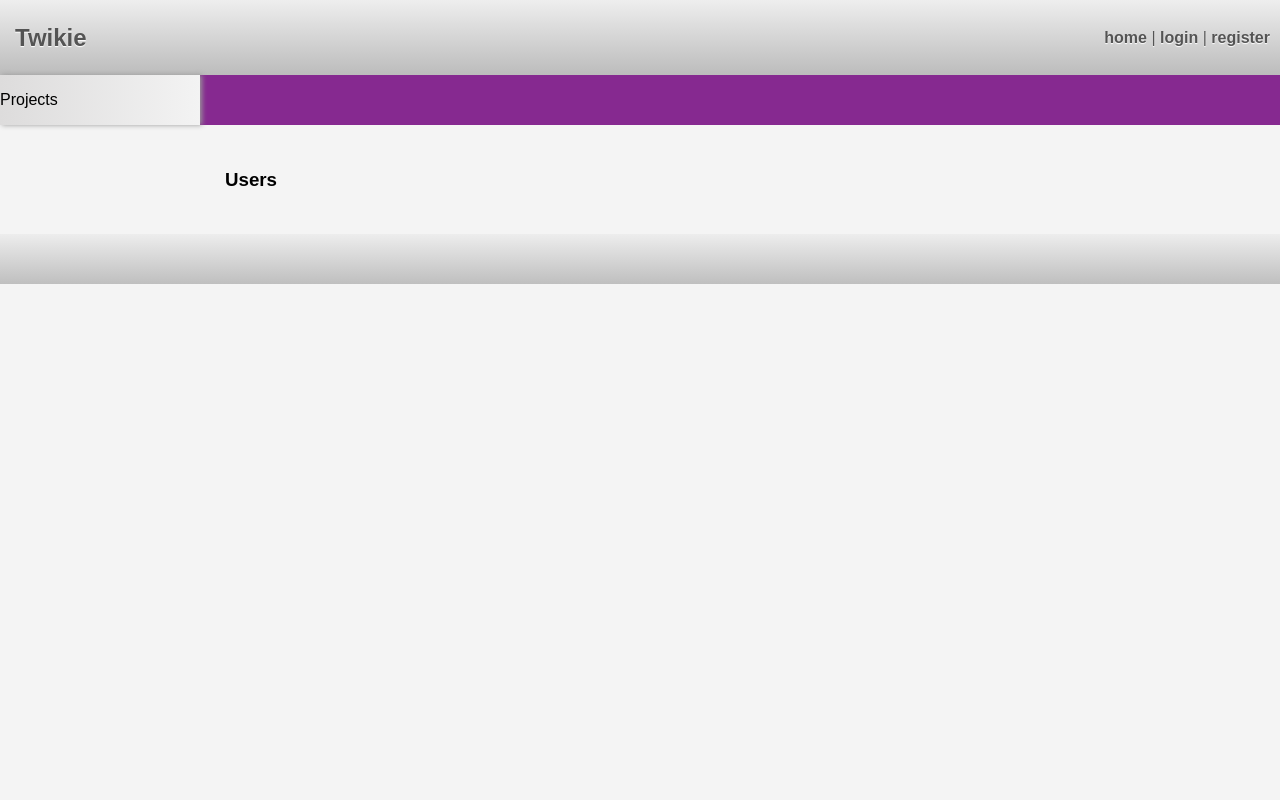
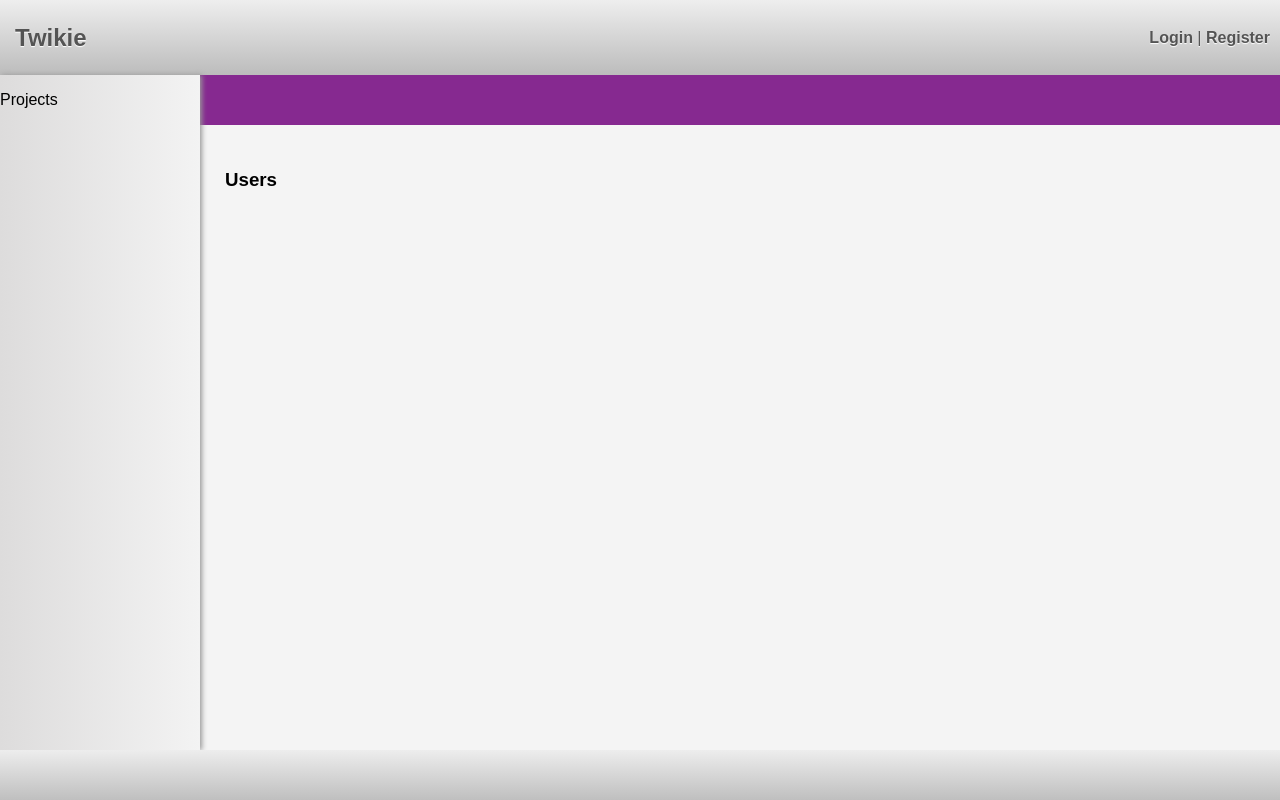
Before and after one commit to Twikie/twikie, a Django app: template apps/accounts/templates/users.html in a window 1280 px wide. Run offline with Django 3.2, Linux system fonts and the light colour scheme; the template is opened without the code that fills it, so the values that code supplies are empty; parts of the project's set-up code (start-up, migrations or seed data) failed here and were passed over.

Commit message:
Various fixes, new gravatar stuff, update frat

```diff
--- a/apps/accounts/templates/profile.html
+++ b/apps/accounts/templates/profile.html
@@ -4,7 +4,7 @@
 
 {% load gravatar %}
 {% block main %}
-<h3> <img src="{% gravatar_url owner.email %}" />{{owner}}'s Profile </h3>
+<h3> {% gravatar_img owner.email 48 %} {{owner}}'s Profile </h3>
 <h3> Projects </h3>
     {% if projects %}
         <ul>
--- a/apps/django_pm/templates/message.html
+++ b/apps/django_pm/templates/message.html
@@ -1,14 +1,14 @@
 {% extends 'base.html' %}
 {% block title %}{{page}}{% endblock title %}
 {% block main %}
-<p>Recipients:</p>
+<p>From: {{message.author}}</p>
+<p>To:</p>
 <ul>
 {% for recipient in message.recipients.all %}
     <li>{{recipient.username}}</p>
 {% endfor %}
 </ul>
-<p>{{message.author}}</p>
-<p>{{message.title}}</p>
+<p>Subject: {{message.title}}</p>
 <p>{{message.text}}</p>
 
 {% endblock main %}
--- a/apps/lib/templatetags/gravatar.py
+++ b/apps/lib/templatetags/gravatar.py
@@ -14,29 +14,32 @@ import urllib, hashlib
 register = template.Library()
 
 class GravatarUrlNode(template.Node):
-    def __init__(self, email):
+    def __init__(self, email, size):
         self.email = template.Variable(email)
+        self.size = template.Variable(size)
 
     def render(self, context):
         try:
             email = self.email.resolve(context)
+            size = self.size.resolve(context)
         except template.VariableDoesNotExist:
             return ''
 
         default = "mm"
-        size = 64
+
 
         gravatar_url = "http://www.gravatar.com/avatar/" + hashlib.md5(email.lower()).hexdigest() + "?"
         gravatar_url += urllib.urlencode({'d':default, 's':str(size)})
 
-        return gravatar_url
+        image_tag = "<img src='%s' class='gravatar' />" % gravatar_url
+
+        return image_tag
 
 @register.tag
-def gravatar_url(parser, token):
+def gravatar_img(parser, token):
     try:
-        tag_name, email = token.split_contents()
-
+        tag_name, email, size = token.split_contents()
     except ValueError:
         raise template.TemplateSyntaxError, "%r tag requires a single argument" % token.contents.split()[0]
 
-    return GravatarUrlNode(email)
+    return GravatarUrlNode(email, size)
--- a/media/css/base.css
+++ b/media/css/base.css
@@ -50,9 +50,9 @@ ul.navigation li a:hover {
     float: left;
     width: 200px;
 
-
-
-
+    bottom: 50px;
+    top: 75px;
+    position: absolute;
     box-shadow: 2px 0 5px #999;
 
 }
@@ -63,7 +63,32 @@ ul.navigation li a:hover {
 
 nav.secondary {
     height: 50px;
+    line-height: 50px;
     background: #862990;
+    padding: 0 15px;
+}
+
+nav.secondary h3 {
+    font-size: 12pt;
+    color: #fff;
+    float: left;
+    margin: 0;
+}
+
+nav.secondary a {
+    float: right;
+    color: #fff;
+    text-decoration: none;
+    font-size: 9pt;
+    border: 1px #333 solid;
+    height: 15px;
+    padding: 5px 20px;
+    line-height: 15px;
+    background: -webkit-linear-gradient(top, #741f9a, #44085c);
+    border-radius: 25px;
+    text-shadow: 0 1px 1px #000;
+    font-weight: bold;
+    margin-top: 12px;
 }
 
 .content {
@@ -71,7 +96,8 @@ nav.secondary {
 }
 
 #bottom {
-    clear: both;
+    position: absolute;
+    bottom: 0;
     width: 100%;
     height: 50px;
     background: -webkit-linear-gradient(top, #ededed, #bfbfbf);
--- a/templates/base.html
+++ b/templates/base.html
@@ -15,16 +15,12 @@
         <h2 class="banner">Twikie</h2>
         <ul class="navigation">
             {% if user.is_authenticated %}
-                <li><img src="{% gravatar_url user.email %}" width="22" /></li>
-                <li><a href="/{{user}}">{{user}}</a> |</li>
-                <li><a href="/inbox">inbox ({{user.message_set.count}})</a> |</li>
-                <li><a href="/">home</a> |</li>
-                <li><a href="/projects/new/">new project</a> |</li>
-                <li><a href="/accounts/logout/">log out</a></li>
+                <li><a href="/">Home</a> |</li>
+                <li><a href="/inbox">Inbox ({{user.message_set.count}})</a> |</li>
+                <li><a href="/accounts/logout/">Log Out</a></li>
             {% else %}
-                <li><a href="/">home</a> |</li>
-                <li><a href="/accounts/login/">login</a> |</li>
-                <li><a href="/accounts/register/">register</a></li>
+                <li><a href="/accounts/login/">Login</a> |</li>
+                <li><a href="/accounts/register/">Register</a></li>
             {% endif %}
         </ul>
     </header>
@@ -34,6 +30,10 @@
     <div id="main">
         <nav class="secondary">
             {% block secondary-nav %}
+                {% if user.is_authenticated %}
+                    <h3>All Projects</h3>
+                    <a href="/{{user}}">My Account</a>
+                {% endif %}
             {% endblock secondary-nav %}
         </nav>
         <div class="content">
```
